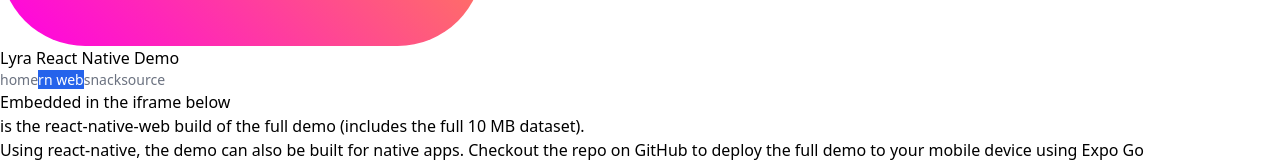
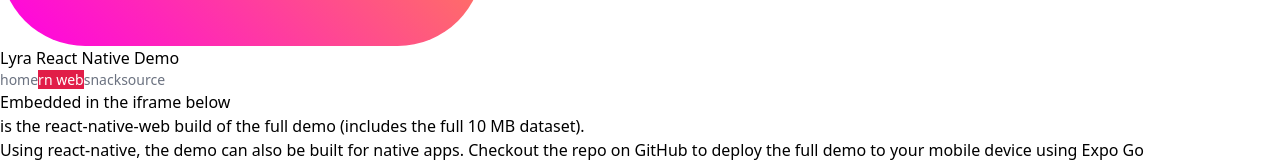
Before and after one commit to LyraSearch/lyra-native, a React (Vite) app: page /lyra-native/web in a window 1280 px wide. Shown: the part 437-599 px from the top of the page. Built offline with nearby package versions, Linux system fonts and the light colour scheme.

Commit message:
improve colors

```diff
--- a/src/app.tsx
+++ b/src/app.tsx
@@ -76,7 +76,7 @@
                     inline="block"
                     p="y-3 x-4"
                     rounded-lg
-                    hover="text-gray-900 bg-gray-100"
+                    hover="text-gray-900 bg-rose-100"
                     aria-current="page"
                     href="https://github.com/codyzu/lyra-native"
                   >
@@ -116,8 +116,8 @@
         rounded-lg
         className={({isActive}) =>
           isActive
-            ? 'text-white bg-blue-600'
-            : 'hover:text-gray-900 hover:bg-gray-100'
+            ? 'text-white bg-rose-600'
+            : 'hover:text-gray-900 hover:bg-rose-100'
         }
         aria-current="page"
         {...rest}
```
